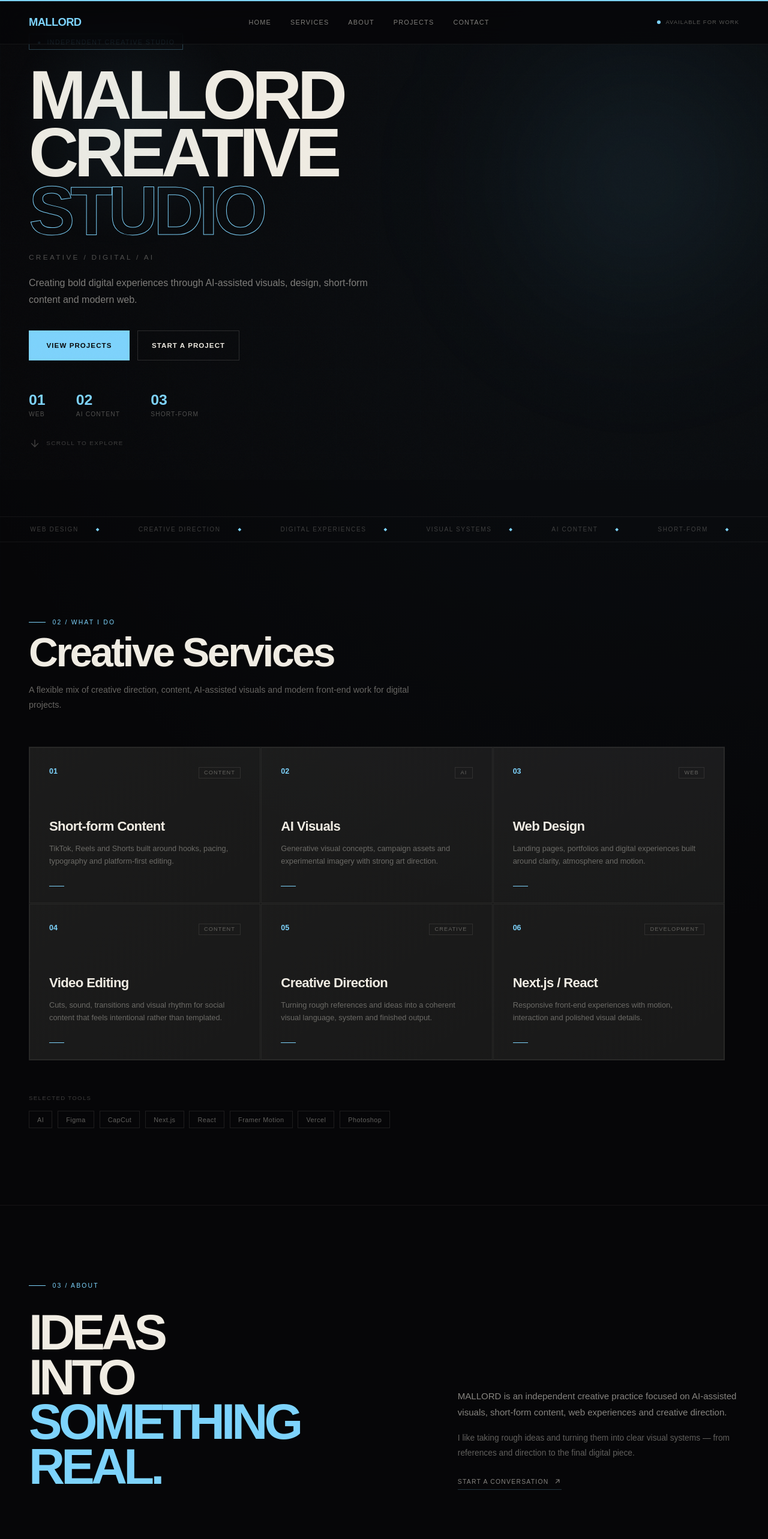
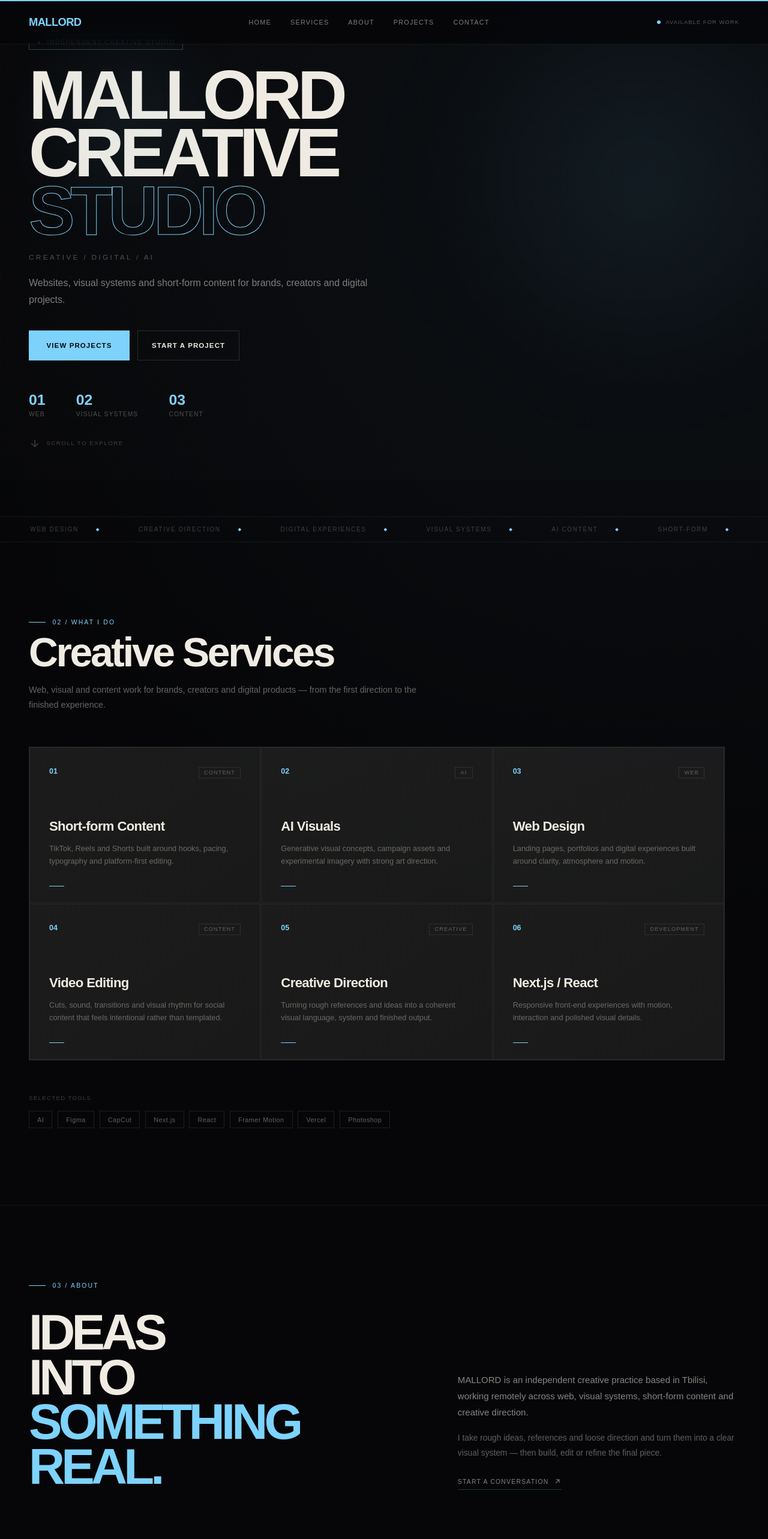
Before and after one commit to stuffmallord-svg/mallord-portfolio, a Next.js app: page / in a window 1280 px wide. Shown: the top 2566 px of the page at 60% size. Built offline with nearby package versions, Linux system fonts and the light colour scheme.

Commit message:
Refine MALLORD positioning and case studies

```diff
--- a/src/app/page.tsx
+++ b/src/app/page.tsx
@@ -426,6 +426,10 @@ export default function Home() {
         html { scroll-behavior: smooth; }
         body { margin: 0; background: ${BG}; color: ${TEXT}; }
         button, a { -webkit-tap-highlight-color: transparent; }
+         a:focus-visible, button:focus-visible {
+           outline: 1px solid ${ACCENT};
+           outline-offset: 4px;
+         }
         ::selection { background: ${ACCENT}; color: ${BG}; }
         ::-webkit-scrollbar { width: 4px; }
         ::-webkit-scrollbar-track { background: ${BG}; }
@@ -1320,8 +1324,7 @@ export default function Home() {
             animate={loaded ? { opacity: 1, y: 0 } : undefined}
             transition={{ delay: 1, duration: 0.55 }}
           >
-            Creating bold digital experiences through AI-assisted visuals,
-            design, short-form content and modern web.
+            Websites, visual systems and short-form content for brands, creators and digital projects.
           </motion.p>
 
           <motion.div
@@ -1354,8 +1357,8 @@ export default function Home() {
           >
             {[
               ["01", "Web"],
-              ["02", "AI Content"],
-              ["03", "Short-form"],
+              ["02", "Visual Systems"],
+              ["03", "Content"],
             ].map(([number, label]) => (
               <div className="hero-meta-item" key={label}>
                 <strong>{number}</strong>
@@ -1402,8 +1405,7 @@ export default function Home() {
         <SectionLabel>02 / What I Do</SectionLabel>
         <SectionTitle>Creative Services</SectionTitle>
         <p className="section-intro">
-          A flexible mix of creative direction, content, AI-assisted visuals
-          and modern front-end work for digital projects.
+          Web, visual and content work for brands, creators and digital products — from the first direction to the finished experience.
         </p>
 
         <div className="services-grid">
@@ -1455,14 +1457,10 @@ export default function Home() {
             transition={{ delay: 0.08 }}
           >
             <p>
-              MALLORD is an independent creative practice focused on
-              AI-assisted visuals, short-form content, web experiences and
-              creative direction.
+              MALLORD is an independent creative practice based in Tbilisi, working remotely across web, visual systems, short-form content and creative direction.
             </p>
             <p>
-              I like taking rough ideas and turning them into clear visual
-              systems — from references and direction to the final digital
-              piece.
+              I take rough ideas, references and loose direction and turn them into a clear visual system — then build, edit or refine the final piece.
             </p>
             <a className="about-link" href="#contact">
               Start a conversation
@@ -1500,7 +1498,7 @@ export default function Home() {
             <SectionLabel>04 / Work</SectionLabel>
             <SectionTitle>Selected Projects</SectionTitle>
           </div>
-          <span className="projects-count">04 selected works</span>
+          <span className="projects-count">04 self-initiated concepts</span>
         </div>
 
         <div className="project-list">
@@ -1509,9 +1507,7 @@ export default function Home() {
           ))}
         </div>
 
-        <div className="projects-note">
-          Click any project to explore the case study
-        </div>
+        <div className="projects-note">Self-initiated concepts / click to explore the case study</div>
       </section>
 
       <section className="section statement">
@@ -1556,8 +1552,7 @@ export default function Home() {
             transition={{ delay: 0.08 }}
           >
             <p className="contact-copy">
-              Have a project, idea or visual direction in mind? Send me a
-              message and let&apos;s build something worth remembering.
+              Have a website, launch, campaign or visual direction in mind? Tell me what you&apos;re building and let&apos;s turn the idea into a focused digital or visual piece.
             </p>
 
             <a className="contact-email" href="mailto:stuffmallord@gmail.com">
```
Also changed, not shown: src/app/projects/[slug]/page.tsx (+53 -5 lines).
